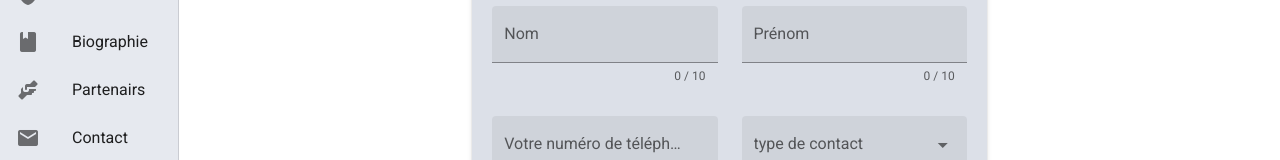
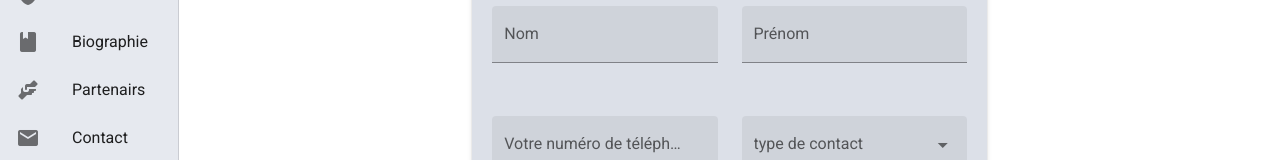
Before and after one commit to MatBat30/site-asso-equi-libre, a Nuxt app: page /contact in a window 1280 px wide. Shown: the part 198-358 px from the top of the page. Built offline with nearby package versions, Linux system fonts and the light colour scheme.

Commit message:
Style page contact

```diff
--- a/layouts/default.vue
+++ b/layouts/default.vue
@@ -54,11 +54,43 @@
       </v-row>
     </v-app-bar>
     <v-main>
-      <v-row class="mt-5" justify="center">
+      <v-row class="pb-10 mt-5" justify="center">
         <v-col cols="6">
         <Nuxt/>
         </v-col>
       </v-row>
+<!--      <v-footer-->
+<!--          padless-->
+<!--      >-->
+<!--        <v-card-->
+<!--            flat-->
+<!--            tile-->
+<!--            class="indigo lighten-1 white&#45;&#45;text text-center"-->
+<!--        >-->
+<!--          <v-card-text>-->
+<!--            <v-btn-->
+<!--                v-for="icon in icons"-->
+<!--                :key="icon"-->
+<!--                class="mx-4 white&#45;&#45;text"-->
+<!--                icon-->
+<!--            >-->
+<!--              <v-icon size="24px">-->
+<!--                {{ icon }}-->
+<!--              </v-icon>-->
+<!--            </v-btn>-->
+<!--          </v-card-text>-->
+
+<!--          <v-card-text class="white&#45;&#45;text pt-0">-->
+<!--            Phasellus feugiat arcu sapien, et iaculis ipsum elementum sit amet. Mauris cursus commodo interdum. Praesent ut risus eget metus luctus accumsan id ultrices nunc. Sed at orci sed massa consectetur dignissim a sit amet dui. Duis commodo vitae velit et faucibus. Morbi vehicula lacinia malesuada. Nulla placerat augue vel ipsum ultrices, cursus iaculis dui sollicitudin. Vestibulum eu ipsum vel diam elementum tempor vel ut orci. Orci varius natoque penatibus et magnis dis parturient montes, nascetur ridiculus mus.-->
+<!--          </v-card-text>-->
+
+<!--          <v-divider></v-divider>-->
+
+<!--          <v-card-text class="white&#45;&#45;text">-->
+<!--            {{ new Date().getFullYear() }} — <strong>Vuetify</strong>-->
+<!--          </v-card-text>-->
+<!--        </v-card>-->
+<!--      </v-footer>-->
     </v-main>
   </v-app>
 </template>
--- a/pages/contact.vue
+++ b/pages/contact.vue
@@ -18,11 +18,10 @@
       <validation-provider
           v-slot="{ errors }"
           name="Name"
-          rules="required|max:10"
+          rules="required"
       >
         <v-text-field
             v-model="Nom"
-            :counter="10"
             :error-messages="errors"
             label="Nom"
             filled
@@ -34,11 +33,10 @@
       <validation-provider
           v-slot="{ errors }"
           name="Name"
-          rules="required|max:10"
+          rules="required"
       >
         <v-text-field
             v-model="Prenom"
-            :counter="10"
             :error-messages="errors"
             label="Prénom"
             filled
```
